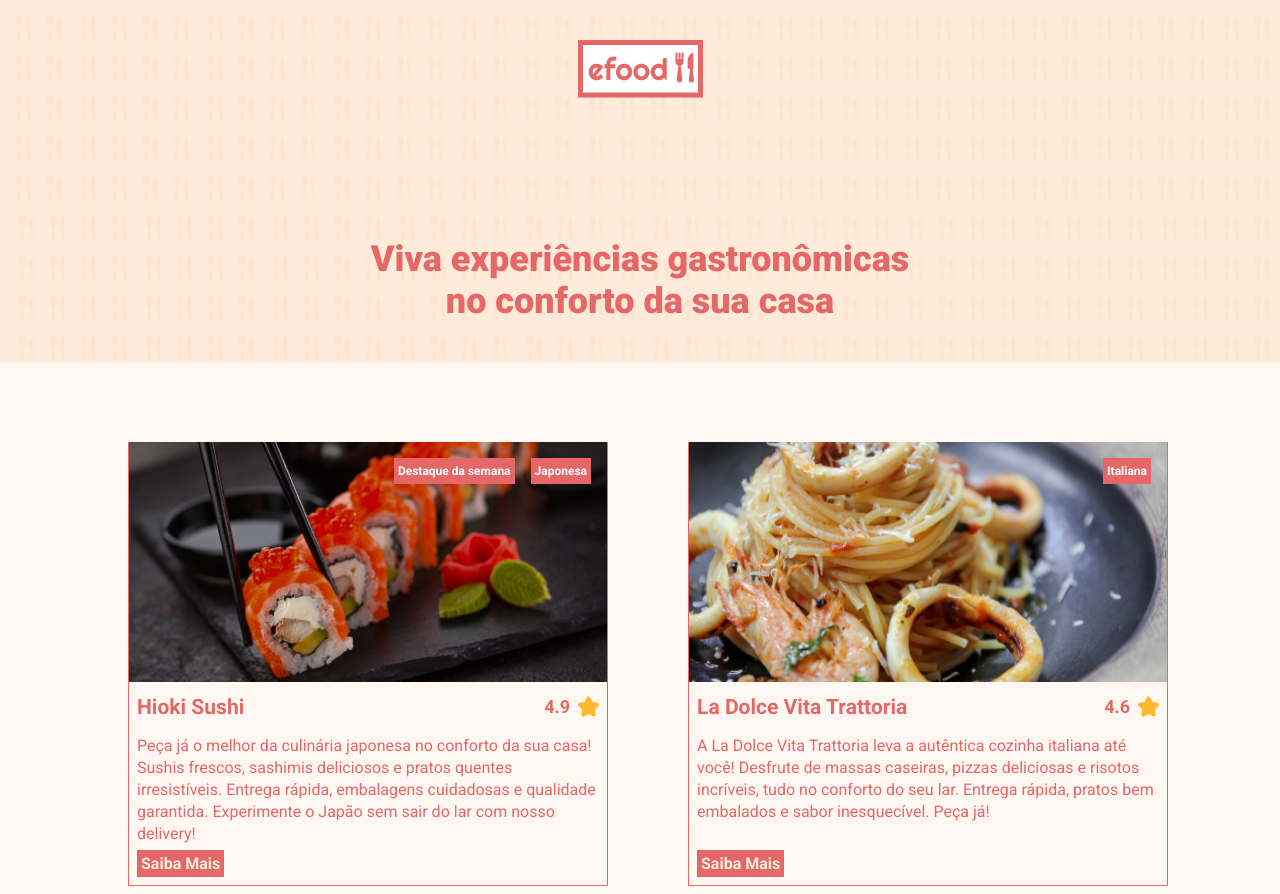
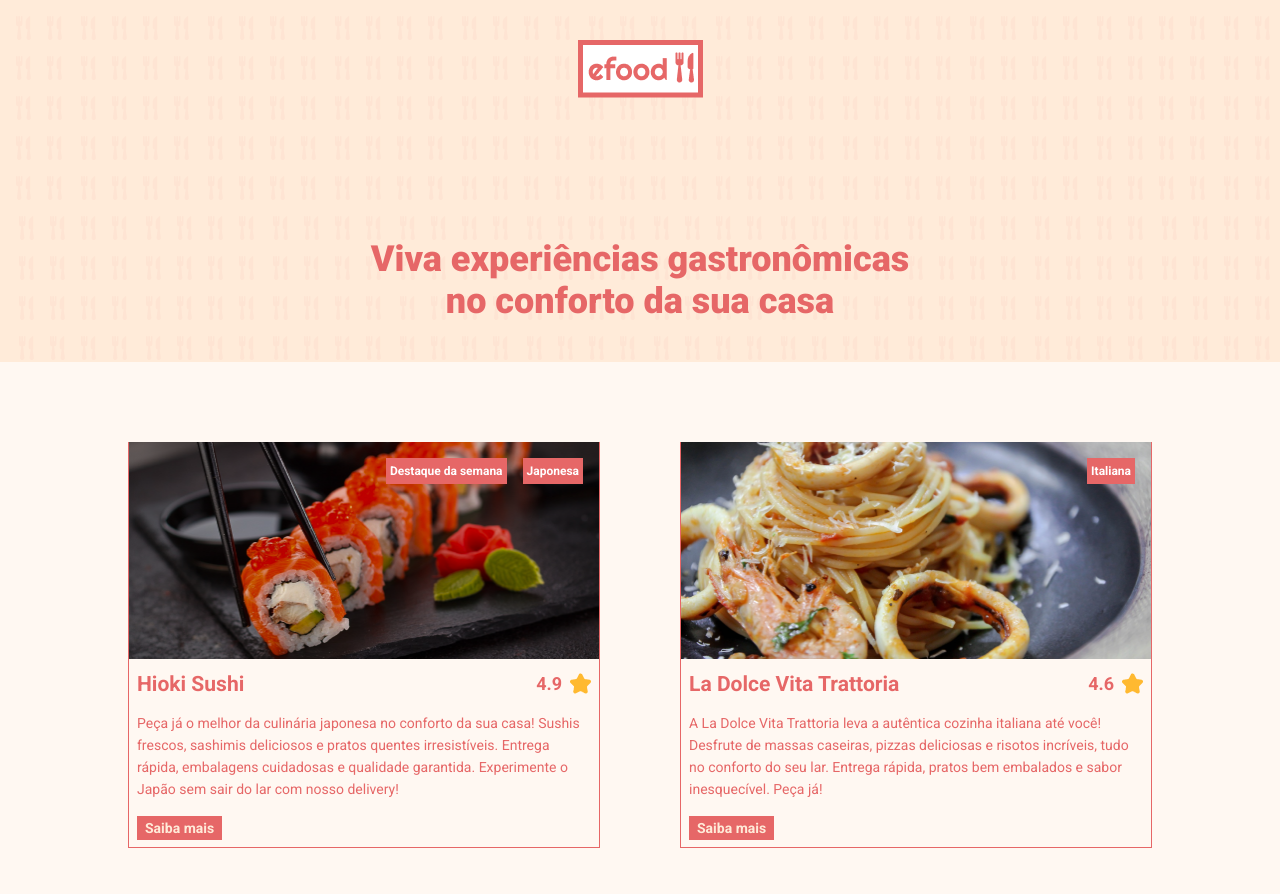
Before and after one commit to TeoNogueira/efood, a React (Create React App) app: page / in a window 1280 px wide. Shown: the top 894 px of the page. Built offline with nearby package versions, Linux system fonts and the light colour scheme.

Commit message:
alt_foodInit_Link.etc..

```diff
--- a/src/components/FoodInit/styles.ts
+++ b/src/components/FoodInit/styles.ts
@@ -6,7 +6,7 @@ import { TagCont } from '../Tag/styles';
 
 
 export const Container = styled.section`
-        width: 480px;
+        width: 472px;
         background-color: transparent;
         border: 1px solid ${colors.rDark};
         position: relative;
@@ -14,17 +14,16 @@ export const Container = styled.section`
 
         > img {
                 width: 100%;
-                height: 240px;
+                height: 217px;
                 max-height: 100%;
         }
 
 
         ${ButtonLink} {
+                position: relative;
+                top: 2px;
+                text-decoration: none;
 
-                position: absolute;
-                left: 8px;
-                bottom: 8px;
-                text-decoration: none;
         }
 
         ${TagCont} {
@@ -36,11 +35,14 @@ export const Container = styled.section`
 
 export const InfoContainer = styled.div`
         padding: 8px;
+        margin-bottom: 4px;
 
         p {
-
-                margin-bottom: 32px;
                 line-height: 22px;
+                width: 456px;
+                font-size: 14px;
+                font-weight: 400;
+                padding-bottom: 16px;
         }
 `
 
--- a/src/components/Link/Index.tsx
+++ b/src/components/Link/Index.tsx
@@ -4,7 +4,7 @@ import { ButtonLink } from './styles'
 
 const Link = () => {
 
-    return <ButtonLink to={'/products'}>Saiba Mais</ButtonLink>
+    return <ButtonLink to={'/products'}>Saiba mais</ButtonLink>
 }
 
 export default Link
--- a/src/components/Link/styles.ts
+++ b/src/components/Link/styles.ts
@@ -7,7 +7,11 @@ import { colors } from '../../styles'
 export const ButtonLink = styled(Link)`
     background-color: ${colors.rDark};
     cursor: pointer;
-    padding: 4px; 6px;
-    font-weight: bold;
+    padding: 4px 8px;
+    font-weight: 700;
     color: ${colors.rLight};
+    font-size: 14px;
+
+
+
 `
```
